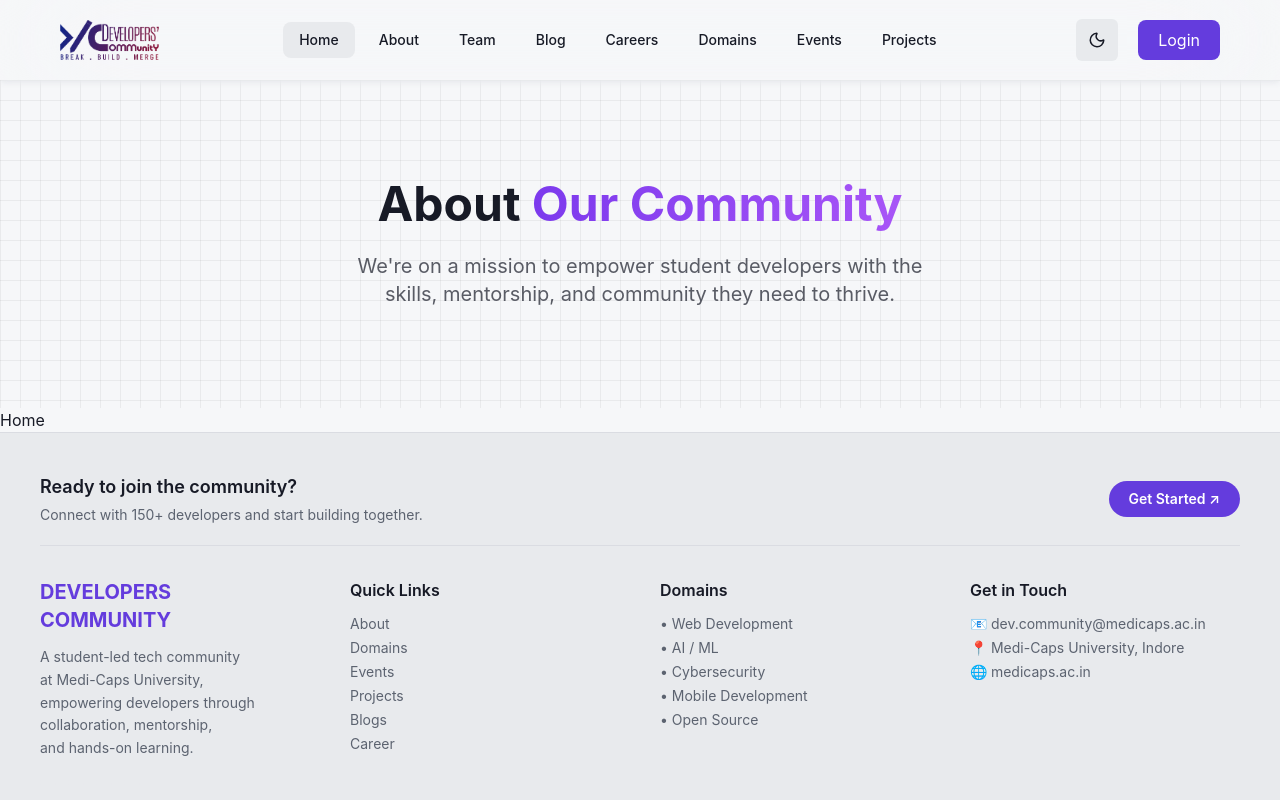
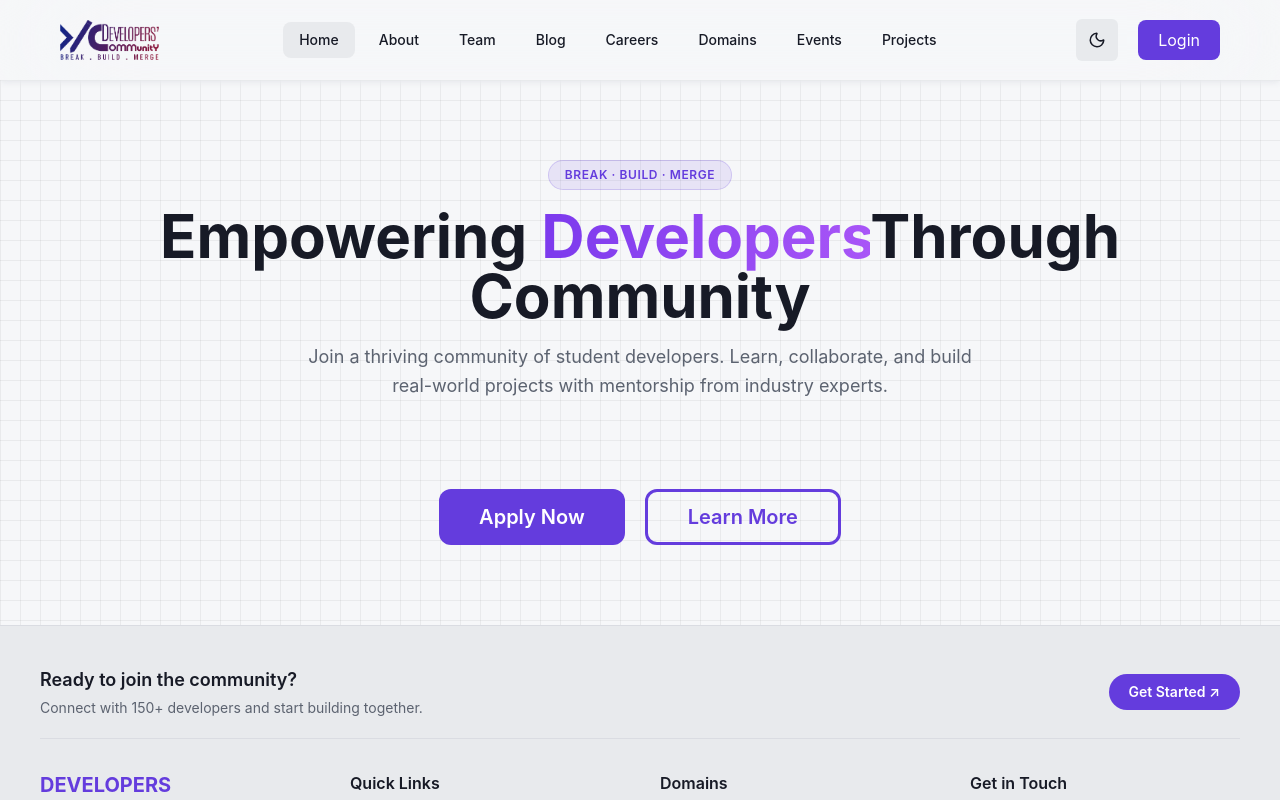
Before and after one commit to Devcommunity2026/sdc-frontend, a React (Vite) app: page / in a window 1280 px wide. Shown: the top 800 px of the page. Built offline with nearby package versions, Linux system fonts and the light colour scheme.

Commit message:
fix: Home page header

```diff
--- /dev/null
+++ b/src/components/HomeHeader.jsx
@@ -0,0 +1,38 @@
+import React from 'react'
+import { themeContext } from '../contexts/ThemeProvider'
+import { useContext } from 'react'
+import { motion } from "framer-motion";
+import SectionHeading from './ui/SectionHeading';
+import Button from './ui/Button';
+
+const HomeHeader = () => {
+    const { theme, setTheme } = useContext(themeContext)
+    return (
+        <section className={`w-full h-screen/90 ${theme === 'dark' ? 'darkHeader' : 'header'} `}>
+            <div className="h-full w-full flex flex-col items-center justify-start gap-6 px-40 py-20 max-[770px]:px-5 max-[400px]:px-2 ">
+                <div className=''>
+                    <SectionHeading
+                        badge="Break · Build · Merge"
+                        title={
+                            <>
+                                Empowering <span className="gradient">Developers</span>Through Community
+                            </>
+                        }
+                        subtitle="Join a thriving community of student developers. Learn, collaborate, and build real-world projects with mentorship from industry experts."
+                        home={true}
+                    />
+                </div>
+                <div className='flex  gap-5'>
+                    <Button className={'flex items-center justify-center text-xl max-[770px]:text-base max-[770px]:w-auto font-semibold'} size={'xl'}>
+                        Apply Now
+                    </Button>
+                    <Button variant={'outline'} className={'flex items-center justify-center text-xl max-[770px]:text-base  font-semibold'} size={'xl'}>
+                        Learn More
+                    </Button>
+                </div>
+            </div>
+        </section>
+    )
+}
+
+export default HomeHeader
--- a/src/components/ui/Button.jsx
+++ b/src/components/ui/Button.jsx
@@ -8,7 +8,7 @@ const buttonVariants = cva(
         variants: {
             variant: {
                 default: "bg-primary text-primary-foreground hover:bg-primary/90 hover:shadow-lg hover:shadow-primary/25",
-                outline: "",
+                outline: " border-3  border-primary dark:border-primary text-primary dark:text-primary hover:bg-primary/5 hover:shadow-lg hover:shadow-primary/25 ",
 
             },
             size: {
--- a/src/components/ui/SectionHeading.jsx
+++ b/src/components/ui/SectionHeading.jsx
@@ -1,13 +1,21 @@
 import React from "react";
 import { motion } from "framer-motion";
 
-const SectionHeading = ({ badge, title, subtitle, center = true }) => (
+const SectionHeading = ({
+  badge,
+  title,
+  subtitle,
+  center = true,
+  home = false,
+}) => (
   <motion.div
     initial={{ opacity: 0, y: 20 }}
     whileInView={{ opacity: 1, y: 0 }}
     viewport={{ once: true }}
     transition={{ duration: 0.5 }}
-    className={`mb-12 lg:mb-16 ${center ? "text-center" : ""}`}
+    className={`mb-12 lg:mb-16 ${
+      center ? "flex flex-col items-center text-center" : ""
+    }`}
   >
     {badge && (
       <span
@@ -22,20 +30,26 @@ const SectionHeading = ({ badge, title, subtitle, center = true }) => (
     )}
 
     <h2
-      className="
-        text-3xl md:text-4xl lg:text-5xl font-heading font-bold
+      className={`
+        font-heading font-bold
         text-foreground dark:text-dark-foreground
-      "
+        ${
+          home
+            ? "text-4xl md:text-5xl lg:text-6xl"
+            : "text-3xl md:text-4xl lg:text-5xl"
+        }
+      `}
     >
       {title}
     </h2>
 
     {subtitle && (
       <p
-        className="
-          mt-4 max-w-2xl mx-auto text-base lg:text-lg leading-relaxed
+        className={`
+          mt-4 text-base lg:text-lg leading-relaxed
           text-muted-foreground dark:text-dark-muted-foreground
-        "
+          ${center ? "max-w-2xl" : ""}
+        `}
       >
         {subtitle}
       </p>
--- /dev/null
+++ b/src/components/ui/StatsCounter.jsx
@@ -0,0 +1,41 @@
+import { motion } from "framer-motion";
+
+const StatCounter = ({ stat, index }) => (
+    <motion.div
+        initial={{ opacity: 0, scale: 0.8 }}
+        whileInView={{ opacity: 1, scale: 1 }}
+        viewport={{ once: true }}
+        transition={{ duration: 0.4, delay: index * 0.1 }}
+        className="
+      rounded-2xl p-6 text-center border transition-all
+      bg-card text-card-foreground border-border
+      hover:shadow-lg
+      dark:bg-dark-card dark:text-dark-card-foreground dark:border-dark-border
+    "
+    >
+        {/* Value */}
+        <div
+            className="
+        text-3xl md:text-4xl font-heading font-bold
+        text-primary
+        dark:text-dark-primary
+      "
+        >
+            {stat.value}
+            {stat.suffix}
+        </div>
+
+        {/* Label */}
+        <div
+            className="
+        text-sm mt-1 font-medium
+        text-muted-foreground
+        dark:text-dark-muted-foreground
+      "
+        >
+            {stat.label}
+        </div>
+    </motion.div>
+);
+
+export default StatCounter;
--- /dev/null
+++ b/src/data/homeData.js
@@ -0,0 +1,6 @@
+export const communityStats = [
+    { label: "Members", value: 150, suffix: "+" },
+    { label: "Events", value: 25, suffix: "+" },
+    { label: "Workshops", value: 40, suffix: "+" },
+    { label: "Mentors", value: 12, suffix: "+" },
+];
--- a/src/pages/Home.jsx
+++ b/src/pages/Home.jsx
@@ -1,13 +1,11 @@
 import React from 'react'
 import Header from '../components/Header'
+import HomeHeader from '../components/HomeHeader'
+
 const Home = () => {
   return (
     <div>
-      <Header
-        heading1={'About'}
-        heading2={'Our Community'}
-        subtext={`We're on a mission to empower student developers with the skills, mentorship, and community they need to thrive.`} />
-      Home
+      <HomeHeader />
     </div>
   )
 }
```
